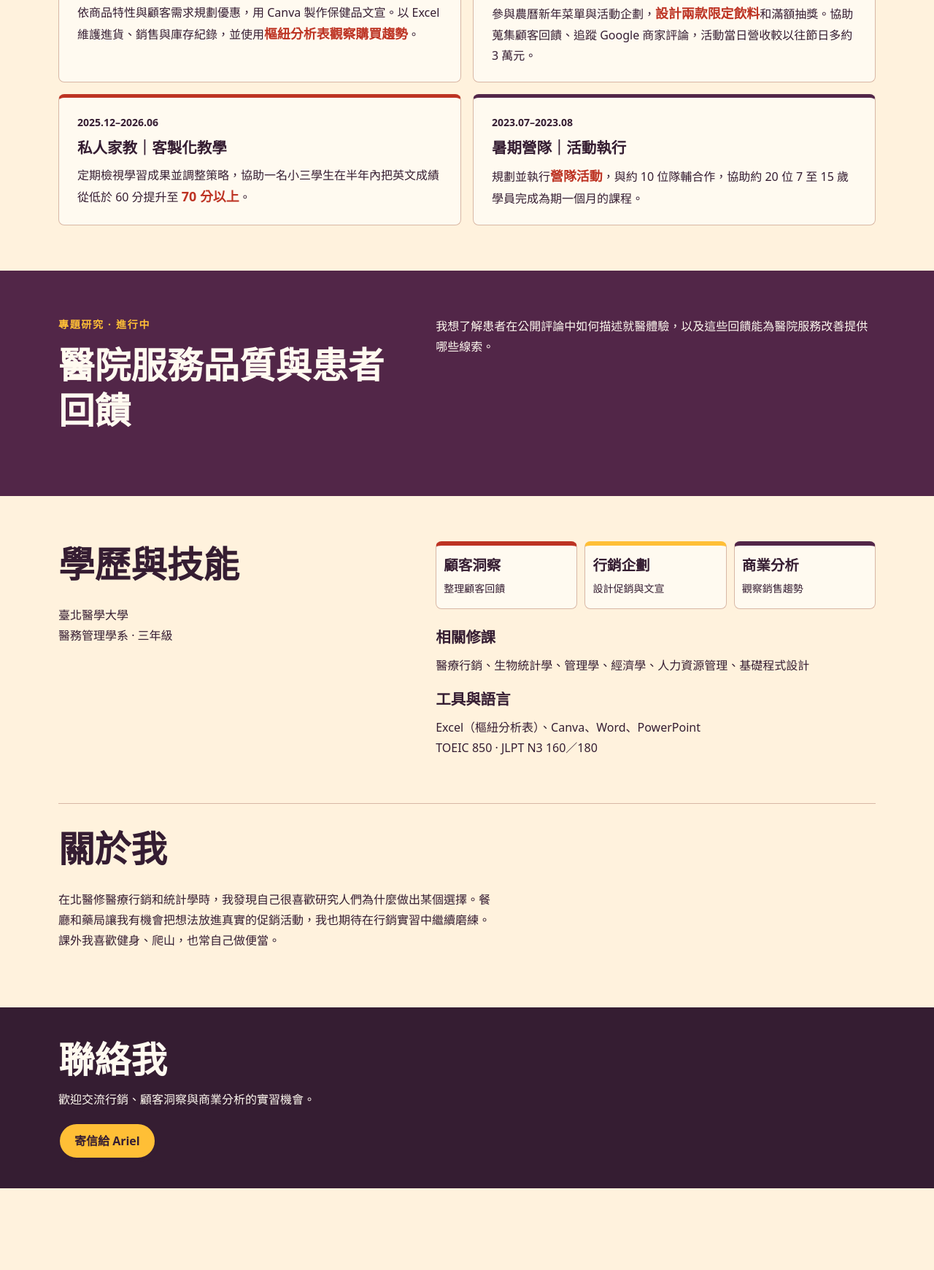
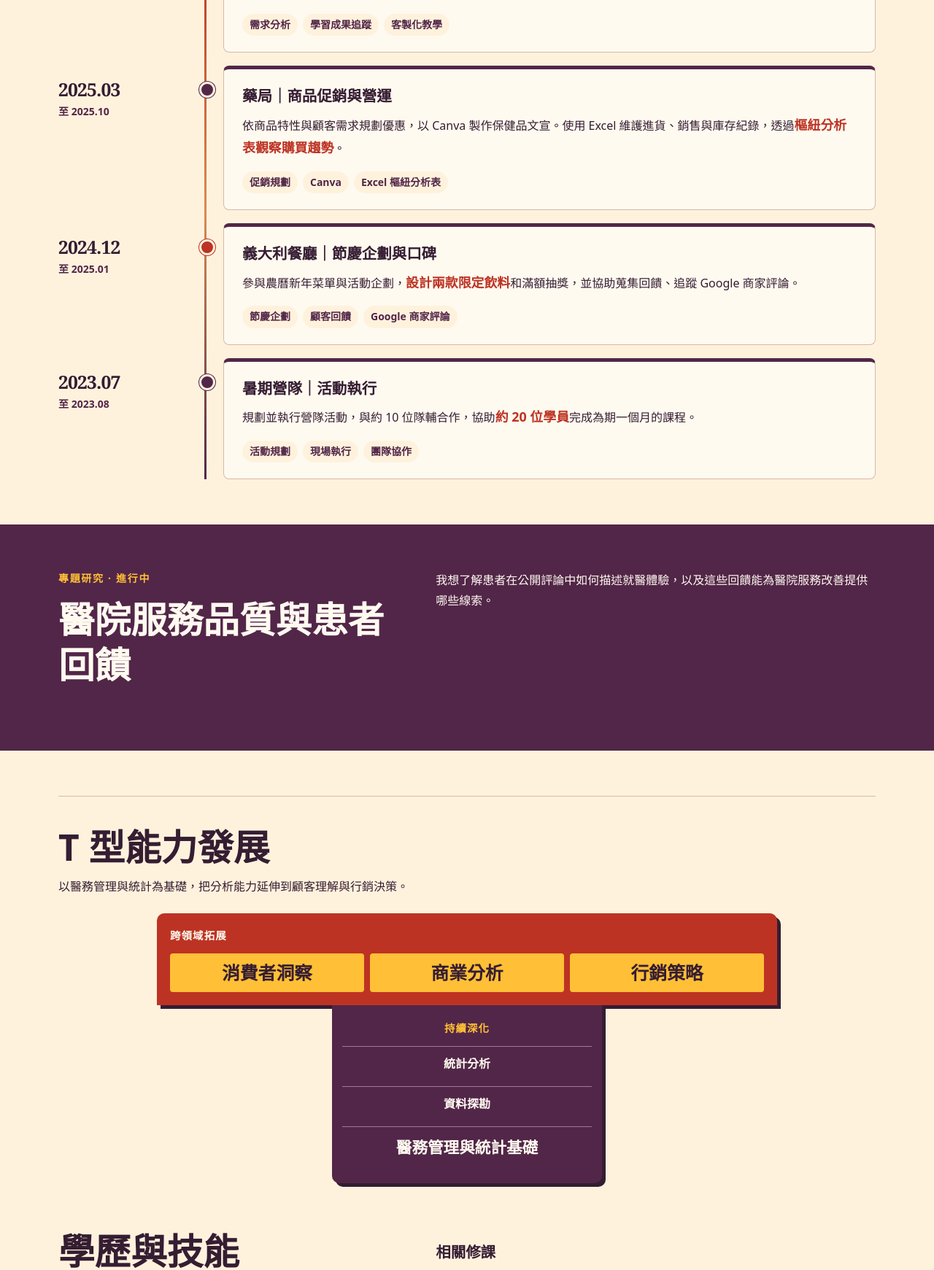
Before and after one commit to ariel931206/ariel931206.github.io, a plain HTML site: page portfolio/index.html in a window 1280 px wide. Shown: the part 1059-2800 px from the top of the page at 73% size. Before the commit the page ends 2688 px from the top, so only its background shows below. Drawn offline with Linux system fonts and the light colour scheme.

Commit message:
Add experience timeline and T-shaped skills diagram

```diff
--- a/portfolio/index.html
+++ b/portfolio/index.html
@@ -52,7 +52,18 @@ h1 {font:700 clamp(3.3rem,8vw,7.5rem)/.95 Georgia,serif;letter-spacing:-.07em;ma
 section {padding-block:62px}
 h2 {font-size:clamp(1.85rem,4.5vw,3.1rem);line-height:1.25;margin-bottom:25px}
 h3 {font-size:1.28rem;line-height:1.4;margin-bottom:10px}
-.cards {display:grid;grid-template-columns:repeat(2,1fr);gap:16px}
+.timeline {--rail:12.5rem;list-style:none;position:relative;display:grid;gap:18px;padding:0;margin:0}
+.timeline::before {content:"";position:absolute;top:21px;bottom:0;left:var(--rail);width:3px;background:linear-gradient(var(--red),#dc8a52,var(--plum))}
+.timeline > li {display:grid;grid-template-columns:var(--rail) minmax(0,1fr);gap:26px;align-items:start;position:relative}
+.timeline > li::before {content:"";position:absolute;left:var(--rail);top:22px;width:16px;height:16px;border:3px solid var(--paper);border-radius:50%;background:var(--red);transform:translateX(-7px);box-shadow:0 0 0 1px var(--red)}
+.timeline .date {padding:15px 14px 0 0;line-height:1.35}
+.date b,.date span {display:block}
+.date b {font:700 1.55rem Georgia,serif;letter-spacing:-.035em}
+.date span {margin-top:5px;color:var(--plum)}
+.skill-tags {display:flex;gap:7px;flex-wrap:wrap;list-style:none;margin:14px 0 0;padding:0}
+.skill-tags li {padding:3px 10px;background:var(--paper);border-radius:2rem;color:var(--plum);font-size:.875rem;font-weight:750}
+.timeline > li:nth-child(even) .card {--accent:var(--plum)}
+.timeline > li:nth-child(even)::before {background:var(--plum);box-shadow:0 0 0 1px var(--plum)}
 .card {background:var(--white);border:1px solid var(--line);border-top:5px solid var(--accent,var(--red));border-radius:8px;padding:22px 25px}
 .card:nth-child(2n) {--accent:var(--plum)}
 .card p:last-child,.research p:last-child,.education p:last-child {margin-bottom:0}
@@ -60,13 +71,21 @@ h3 {font-size:1.28rem;line-height:1.4;margin-bottom:10px}
 .research {background:var(--plum);color:var(--white)}
 .research .kicker {color:var(--gold)}
 .research .wrap,.education .wrap {display:grid;grid-template-columns:1fr 1.25fr;gap:35px}
-.focus-map {display:grid;grid-template-columns:repeat(3,minmax(0,1fr));gap:10px;margin:0 0 24px;padding:0;list-style:none}
-.focus-map li {padding:15px 10px;border:1px solid var(--line);border-top:6px solid var(--red);border-radius:8px;background:var(--white)}
-.focus-map li:nth-child(2) {border-top-color:var(--gold)}
-.focus-map li:nth-child(3) {border-top-color:var(--plum)}
-.focus-map strong,.focus-map span {display:block}
-.focus-map strong {font-size:1.22rem;line-height:1.25;margin-bottom:7px}
-.focus-map span {font-size:.875rem}
+.skill-section {padding-bottom:0}
+.skill-section .wrap {padding-top:38px;border-top:1px solid var(--line)}
+.skill-section h2 {margin-bottom:9px}
+.skill-section .wrap > p {margin-bottom:23px}
+.t-map {max-width:850px;margin:0 auto}
+.t-cross {padding:18px;background:var(--red);color:var(--white);border-radius:10px 10px 0 0;box-shadow:5px 5px var(--ink)}
+.t-caption {margin:0 0 12px;font-weight:800;font-size:.9rem;letter-spacing:.08em}
+.t-map ul,.t-map ol {list-style:none;margin:0;padding:0}
+.t-cross ul {display:grid;grid-template-columns:repeat(3,minmax(0,1fr));gap:8px}
+.t-cross li {padding:11px 5px;text-align:center;background:var(--gold);color:var(--ink);font-size:clamp(.92rem,2.5vw,1.55rem);font-weight:850;line-height:1.25;border-radius:4px}
+.t-stem {width:min(62%,370px);margin-inline:auto;padding:19px 14px 21px;background:var(--plum);color:var(--white);border-radius:0 0 10px 10px;box-shadow:5px 5px var(--ink);text-align:center}
+.t-stem .t-caption {color:var(--gold)}
+.t-stem ol {display:grid;gap:8px}
+.t-stem li {padding:9px 2px;border-top:1px solid #a9759b;font-weight:780}
+.t-stem li:last-child {font-size:clamp(1.05rem,2.4vw,1.35rem)}
 .education h3 {margin-top:18px}
 .about {padding-top:0}
 .about-box {border-top:1px solid var(--line);padding-top:30px}
@@ -78,10 +97,17 @@ footer p {margin-bottom:18px}
   .wrap {width:calc(100% - 36px)}
   .hero .wrap {grid-template-columns:1fr;gap:33px;padding-block:39px 45px}
   .portrait {width:min(56%,210px)}
-  .cards,.research .wrap,.education .wrap {grid-template-columns:1fr;gap:12px}
+  .research .wrap,.education .wrap {grid-template-columns:1fr;gap:12px}
   .metrics {grid-template-columns:1fr;gap:14px}
   .metric + .metric {padding:14px 0 0;border-left:0;border-top:1px solid #805726}
-  .focus-map {grid-template-columns:repeat(auto-fit,minmax(min(100%,7.5rem),1fr))}
+  .timeline {--rail:8px;gap:22px}
+  .timeline > li {display:block;padding-left:30px}
+  .timeline .date {padding:2px 0 8px}
+  .timeline > li::before {top:10px}
+  .timeline::before {top:10px}
+  .card {padding:16px}
+  .t-cross {padding:12px}
+  .t-cross ul {gap:5px}
   section {padding-block:40px}
 }
 @media(prefers-reduced-motion:reduce) {html {scroll-behavior:auto}}
@@ -116,25 +142,47 @@ footer p {margin-bottom:18px}
 <div class="metric"><dt>10+ 份</dt><dd>藥局保健品推廣文宣</dd><dd class="metric-note">用 Canva 製作</dd></div>
 </dl></div>
 <section id="experience"><div class="wrap">
-<h2>實務經驗</h2>
-<div class="cards">
-<article class="card"><p class="date">2025.03–2025.10</p><h3>藥局｜商品促銷與營運</h3><p>依商品特性與顧客需求規劃優惠，用 Canva 製作保健品文宣。以 Excel 維護進貨、銷售與庫存紀錄，並使用<strong>樞紐分析表觀察購買趨勢</strong>。</p></article>
-<article class="card"><p class="date">2024.12–2025.01</p><h3>義大利餐廳｜節慶企劃與口碑</h3><p>參與農曆新年菜單與活動企劃，<strong>設計兩款限定飲料</strong>和滿額抽獎。協助蒐集顧客回饋、追蹤 Google 商家評論，活動當日營收較以往節日多約 3 萬元。</p></article>
-<article class="card"><p class="date">2025.12–2026.06</p><h3>私人家教｜客製化教學</h3><p>定期檢視學習成果並調整策略，協助一名小三學生在半年內把英文成績從低於 60 分提升至 <strong>70 分以上</strong>。</p></article>
-<article class="card"><p class="date">2023.07–2023.08</p><h3>暑期營隊｜活動執行</h3><p>規劃並執行<strong>營隊活動</strong>，與約 10 位隊輔合作，協助約 20 位 7 至 15 歲學員完成為期一個月的課程。</p></article>
-</div>
+<h2>工作經歷時間線</h2>
+<ol class="timeline">
+<li>
+<p class="date"><b><time datetime="2025-12">2025.12</time></b><span>至 <time datetime="2026-06">2026.06</time></span></p>
+<article class="card"><h3>私人家教｜客製化教學</h3><p>定期檢視學習成果並調整策略，協助一名小三學生在半年內把英文成績從低於 60 分提升至 <strong>70 分以上</strong>。</p>
+<ul class="skill-tags" aria-label="應用技能"><li>需求分析</li><li>學習成果追蹤</li><li>客製化教學</li></ul></article>
+</li>
+<li>
+<p class="date"><b><time datetime="2025-03">2025.03</time></b><span>至 <time datetime="2025-10">2025.10</time></span></p>
+<article class="card"><h3>藥局｜商品促銷與營運</h3><p>依商品特性與顧客需求規劃優惠，以 Canva 製作保健品文宣。使用 Excel 維護進貨、銷售與庫存紀錄，透過<strong>樞紐分析表觀察購買趨勢</strong>。</p>
+<ul class="skill-tags" aria-label="應用技能"><li>促銷規劃</li><li>Canva</li><li>Excel 樞紐分析表</li></ul></article>
+</li>
+<li>
+<p class="date"><b><time datetime="2024-12">2024.12</time></b><span>至 <time datetime="2025-01">2025.01</time></span></p>
+<article class="card"><h3>義大利餐廳｜節慶企劃與口碑</h3><p>參與農曆新年菜單與活動企劃，<strong>設計兩款限定飲料</strong>和滿額抽獎，並協助蒐集回饋、追蹤 Google 商家評論。</p>
+<ul class="skill-tags" aria-label="應用技能"><li>節慶企劃</li><li>顧客回饋</li><li>Google 商家評論</li></ul></article>
+</li>
+<li>
+<p class="date"><b><time datetime="2023-07">2023.07</time></b><span>至 <time datetime="2023-08">2023.08</time></span></p>
+<article class="card"><h3>暑期營隊｜活動執行</h3><p>規劃並執行營隊活動，與約 10 位隊輔合作，協助<strong>約 20 位學員</strong>完成為期一個月的課程。</p>
+<ul class="skill-tags" aria-label="應用技能"><li>活動規劃</li><li>現場執行</li><li>團隊協作</li></ul></article>
+</li>
+</ol>
 </div></section>
 <section class="research" id="research"><div class="wrap">
 <div><p class="kicker">專題研究 · 進行中</p><h2>醫院服務品質與患者回饋</h2></div>
 <div><p>我想了解患者在公開評論中如何描述就醫體驗，以及這些回饋能為醫院服務改善提供哪些線索。</p></div>
 </div></section>
-<section class="education" id="skills"><div class="wrap">
+<section class="skill-section" id="skills"><div class="wrap">
+<h2>T 型能力發展</h2>
+<p>以醫務管理與統計為基礎，把分析能力延伸到顧客理解與行銷決策。</p>
+<figure class="t-map" aria-label="T 型能力圖">
+<div class="t-cross"><p class="t-caption">跨領域拓展</p>
+<ul><li>消費者洞察</li><li>商業分析</li><li>行銷策略</li></ul></div>
+<div class="t-stem"><p class="t-caption">持續深化</p>
+<ol><li>統計分析</li><li>資料探勘</li><li>醫務管理與統計基礎</li></ol></div>
+</figure>
+</div></section>
+<section class="education"><div class="wrap">
 <div><h2>學歷與技能</h2><p>臺北醫學大學<br>醫務管理學系 · 三年級</p></div>
-<div><ul class="focus-map" aria-label="專業方向與實務應用">
-<li><strong>顧客洞察</strong><span>整理顧客回饋</span></li>
-<li><strong>行銷企劃</strong><span>設計促銷與文宣</span></li>
-<li><strong>商業分析</strong><span>觀察銷售趨勢</span></li>
-</ul><h3>相關修課</h3><p>醫療行銷、生物統計學、管理學、經濟學、人力資源管理、基礎程式設計</p>
+<div><h3>相關修課</h3><p>醫療行銷、生物統計學、管理學、經濟學、人力資源管理、基礎程式設計</p>
 <h3>工具與語言</h3><p>Excel（樞紐分析表）、Canva、Word、PowerPoint<br>TOEIC 850 · JLPT N3 160／180</p></div>
 </div></section>
 <section class="about"><div class="wrap about-box"><h2>關於我</h2><p>在北醫修醫療行銷和統計學時，我發現自己很喜歡研究人們為什麼做出某個選擇。餐廳和藥局讓我有機會把想法放進真實的促銷活動，我也期待在行銷實習中繼續磨練。課外我喜歡健身、爬山，也常自己做便當。</p></div></section>
```
